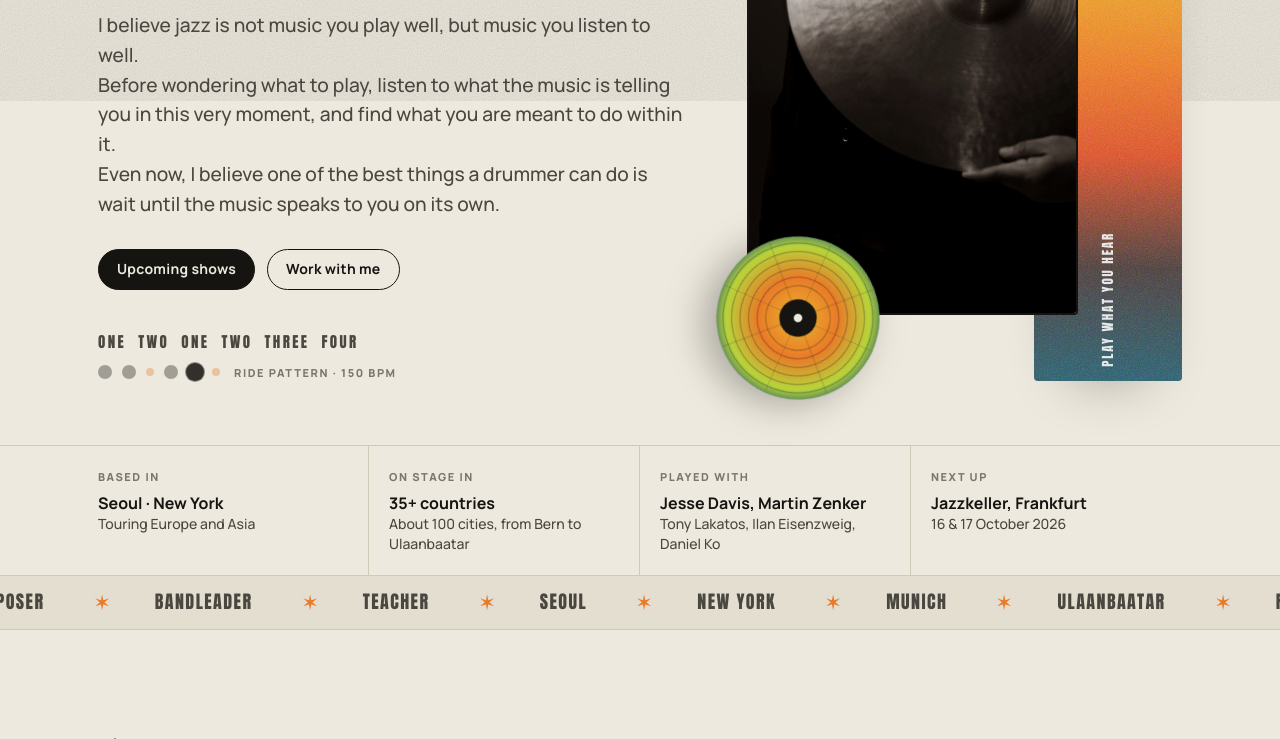
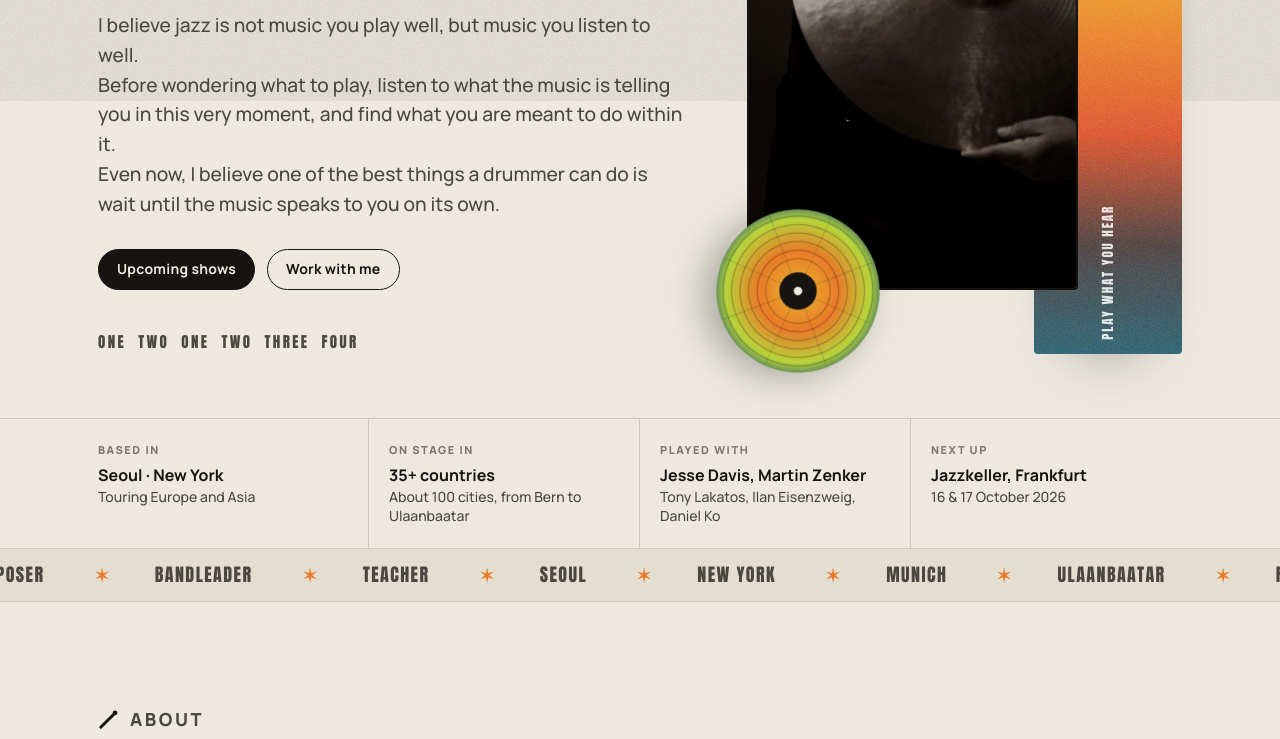
Before and after one commit to minchan1016/minchanjazz, a plain HTML site: page index.html in a window 1280 px wide. Shown: the part 699-1438 px from the top of the page. Drawn offline with Linux system fonts and the light colour scheme.

Commit message:
Hero: remove 'Ride pattern · 150 bpm' element
Co-Authored-By: Claude Sonnet 5.5 <noreply@anthropic.com>
Claude-Session: https://claude.ai/code/session_01KBS5DLRK7ZwquAUfiMwHMu

```diff
--- a/index.html
+++ b/index.html
@@ -41,7 +41,6 @@
         </div>
         <div class="groove" aria-hidden="true">
           <div class="countin"><span>one</span><span>two</span><span>one</span><span>two</span><span>three</span><span>four</span></div>
-          <div class="ride"><div class="dots"><i class="d"></i><i class="d"></i><i class="d s"></i><i class="d"></i><i class="d"></i><i class="d s"></i></div><span class="lbl" data-i="hero.ride">Ride pattern · 150 bpm</span></div>
         </div>
       </div>
       <div class="visual" aria-hidden="true">
@@ -289,7 +288,7 @@ window.KO = {
   'hero.eyebrow': '재즈 드러머 · 작곡가 · 서울 / 뉴욕',
   'hero.h1': '<span class="w rise b2">김민찬<em>.</em></span>',
   'hero.lede': '<span class="lp">저는 사람들을 위해 음악을 연주합니다.<br>재즈를 사랑하는 마니아이든, 재즈를 처음 듣는 사람이든, 오랫동안 재즈를 들어온 사람이든 상관없이 말이죠.</span><span class="lp">드럼을 연주한 지 약 30년, 그중 20년이 넘는 시간을 재즈와 함께했습니다. 프로 연주자로 활동하며 서울과 뉴욕, 유럽을 오갔고, 지금까지 35개국, 약 100여 개 도시의 크고 작은 무대에서 다양한 사람들과 음악을 나누어 왔습니다.</span><span class="lp">저는 재즈가 잘 연주하는 음악이 아니라, 잘 듣는 음악이라고 생각합니다.<br>무엇을 연주할지 고민하기에 앞서 지금 이 순간 음악이 무엇을 들려주고 있는지 귀 기울이는 것. 그리고 그 안에서 내가 해야 할 일을 찾는 것.<br>지금도 저는 드러머가 할 수 있는 가장 좋은 일 중 하나는, 음악이 스스로 나에게 말을 걸어올 때까지 기다리는 것이라고 믿습니다.</span>',
-  'hero.cta1': '다가오는 공연', 'hero.cta2': '함께 일하기', 'hero.ride': '라이드 패턴 · 150 BPM',
+  'hero.cta1': '다가오는 공연', 'hero.cta2': '함께 일하기',
   'f1.k': '활동 거점', 'f1.v': '서울 · 뉴욕<small>유럽과 아시아 투어</small>',
   'f2.k': '무대에 선 곳', 'f2.v': '35개국 이상<small>베른에서 울란바토르까지 100여 도시</small>',
   'f3.k': '함께 연주한 사람들', 'f3.v': 'Jesse Davis, Martin Zenker<small>Tony Lakatos, Ilan Eisenzweig, Daniel Ko</small>',
--- a/site.css
+++ b/site.css
@@ -104,14 +104,6 @@ body.ko .hero h1 { font-size: clamp(60px, 10vw, 136px); line-height: 1.02; }
 .countin span:nth-child(1) { animation-delay: calc(var(--beat) * 1); } .countin span:nth-child(2) { animation-delay: calc(var(--beat) * 2); }
 .countin span:nth-child(3) { animation-delay: calc(var(--beat) * 3); } .countin span:nth-child(4) { animation-delay: calc(var(--beat) * 3.5); }
 .countin span:nth-child(5) { animation-delay: calc(var(--beat) * 4); } .countin span:nth-child(6) { animation-delay: calc(var(--beat) * 4.5); }
-.ride { display: flex; align-items: center; gap: 14px; }
-.ride .dots { display: flex; align-items: center; gap: 10px; }
-.ride .d { width: 14px; height: 14px; border-radius: 50%; background: var(--ink); opacity: .35; animation: hit calc(var(--beat) * 4) linear infinite; }
-.ride .d.s { width: 8px; height: 8px; background: var(--orange); }
-.ride .d:nth-child(1) { animation-delay: calc(var(--beat) * 5); } .ride .d:nth-child(2) { animation-delay: calc(var(--beat) * 6); }
-.ride .d:nth-child(3) { animation-delay: calc(var(--beat) * 6.667); } .ride .d:nth-child(4) { animation-delay: calc(var(--beat) * 7); }
-.ride .d:nth-child(5) { animation-delay: calc(var(--beat) * 8); } .ride .d:nth-child(6) { animation-delay: calc(var(--beat) * 8.667); }
-.ride .lbl { font-size: 11px; font-weight: 800; letter-spacing: .14em; text-transform: uppercase; color: var(--muted); }
 .visual { position: relative; min-height: 540px; }
 .visual .stripe { position: absolute; right: 0; top: 0; bottom: 0; width: 34%; background: var(--stripe); border-radius: 4px; overflow: hidden; box-shadow: 0 30px 60px -40px rgba(0,0,0,.45); }
 .visual .stripe .tag { position: absolute; left: 50%; bottom: 14px; transform: translateX(-50%) rotate(180deg); writing-mode: vertical-rl; font-family: var(--font-display); font-size: 13px; letter-spacing: .14em; text-transform: uppercase; color: rgba(255,255,255,.85); white-space: nowrap; }
```
